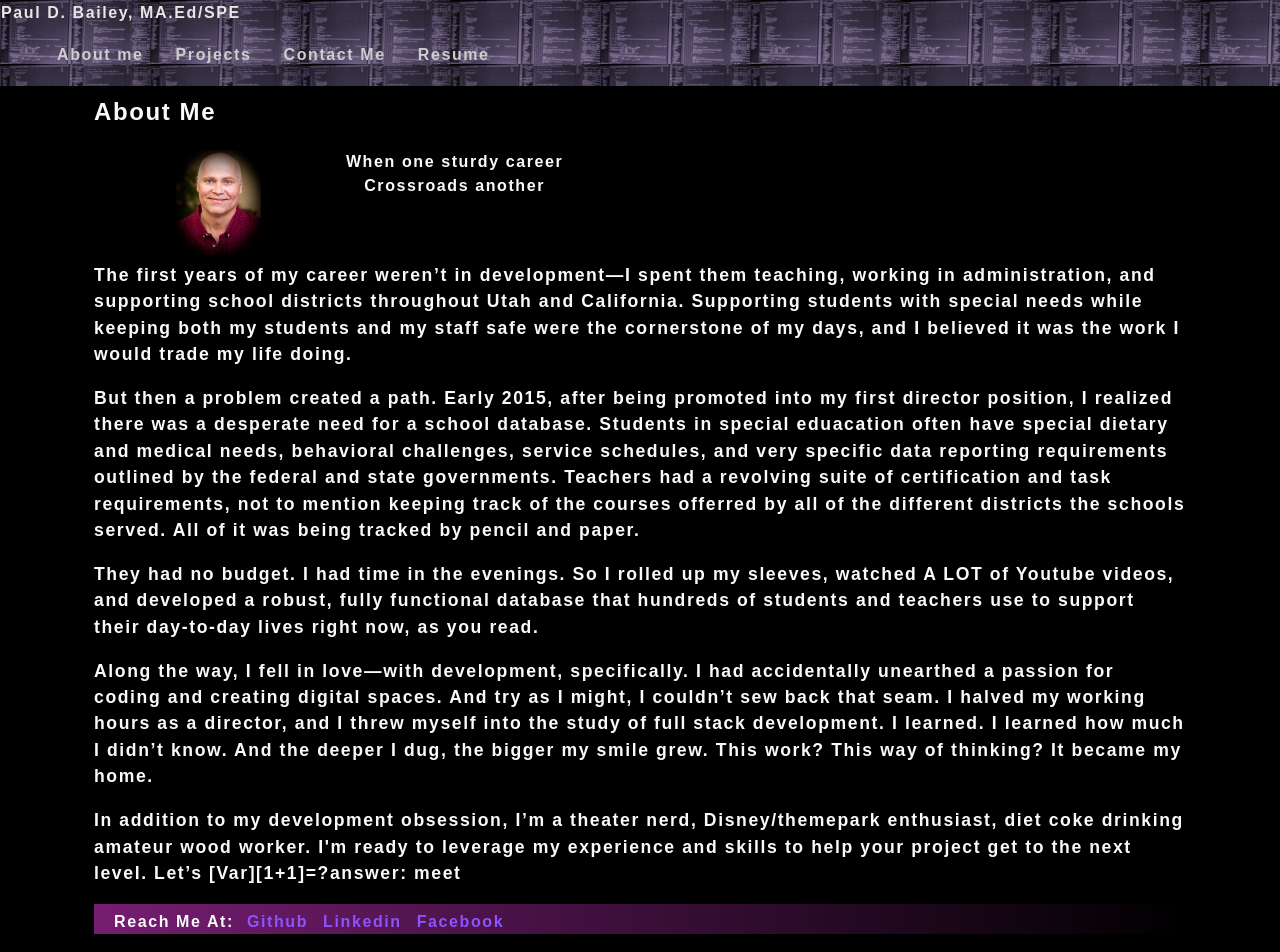
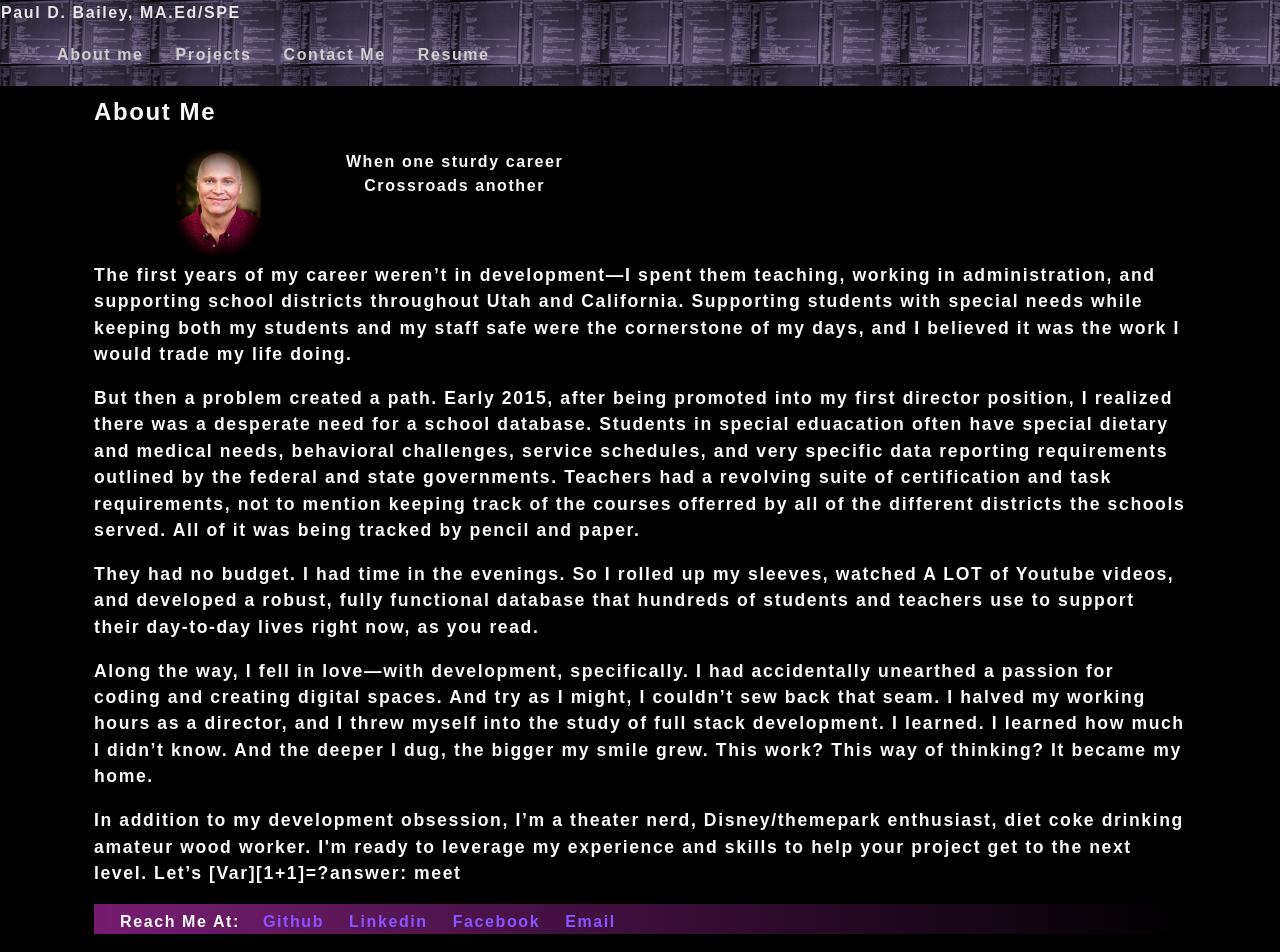
Before and after one commit to FatherDkay/reactportfolio, a React (Create React App) app: page / in a window 1280 px wide. Shown: the top 952 px of the page. Built offline with nearby package versions, Linux system fonts and the light colour scheme.

Commit message:
added email to footer

```diff
--- a/src/components/Footer/footerStylesheet.css
+++ b/src/components/Footer/footerStylesheet.css
@@ -8,8 +8,8 @@ footer {
     height: 30px;
     background-color: rgb(117, 29, 113); /* For browsers that do not support gradients */
     background-image: linear-gradient(to right, rgb(117, 29, 113) , black);
-    padding-left: 10px;
+    padding-left: 13px;
 }
 .footerLink{
-    padding-left: 15px;
+    padding-left: 25px;
 }
--- a/src/components/Footer/index.js
+++ b/src/components/Footer/index.js
@@ -16,6 +16,7 @@ function Footer() {
         <a class="footerLink" href="https://www.facebook.com/paul.bailey.10236"  target = "_blank" rel = "noopener noreferrer">
       Facebook
         </a>
+        <a class="footerLink" href="mailto:paul.d.bailey@hotmail.com">Email</a>
       </div>
       </div>
     </footer>
```
